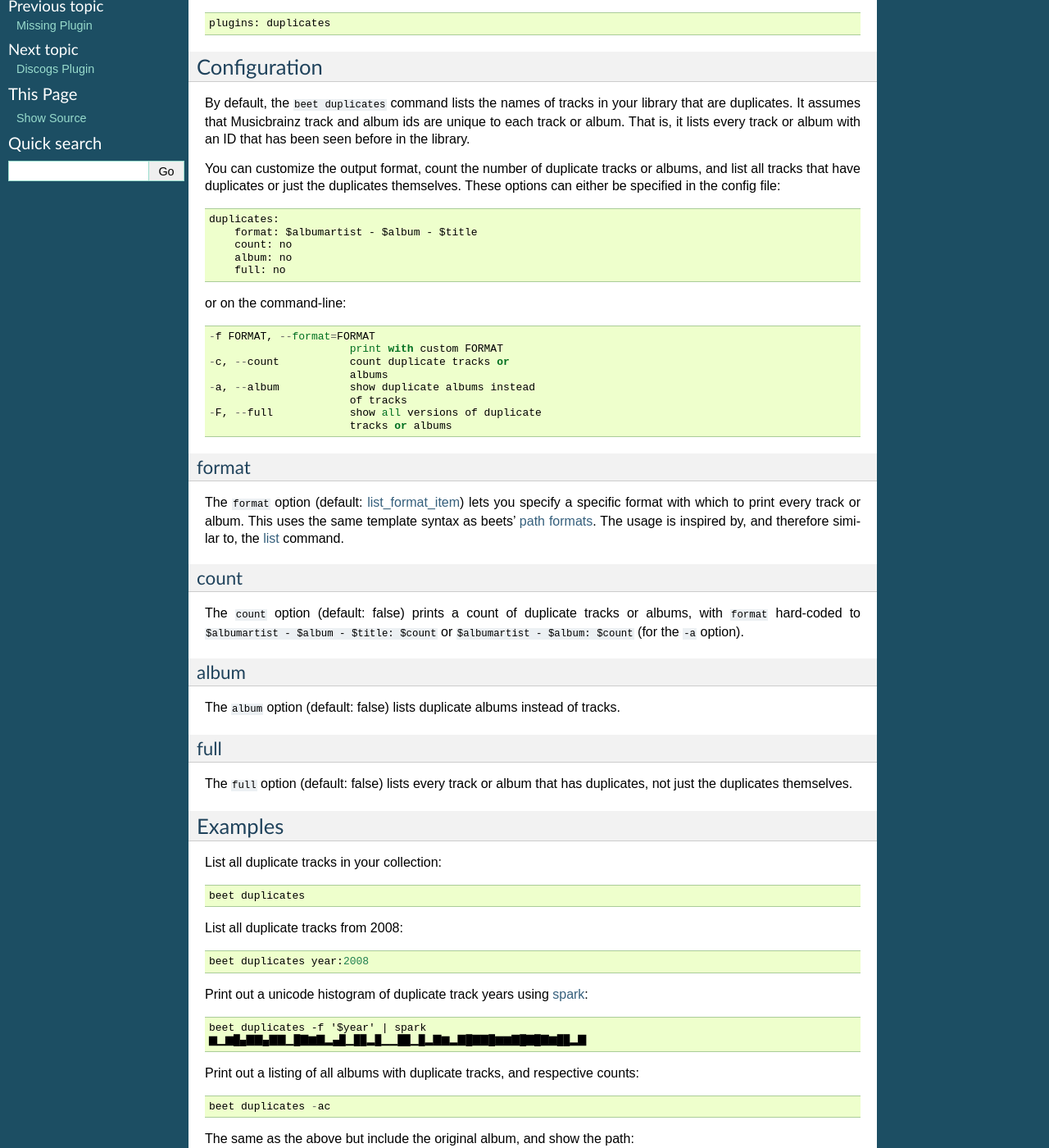
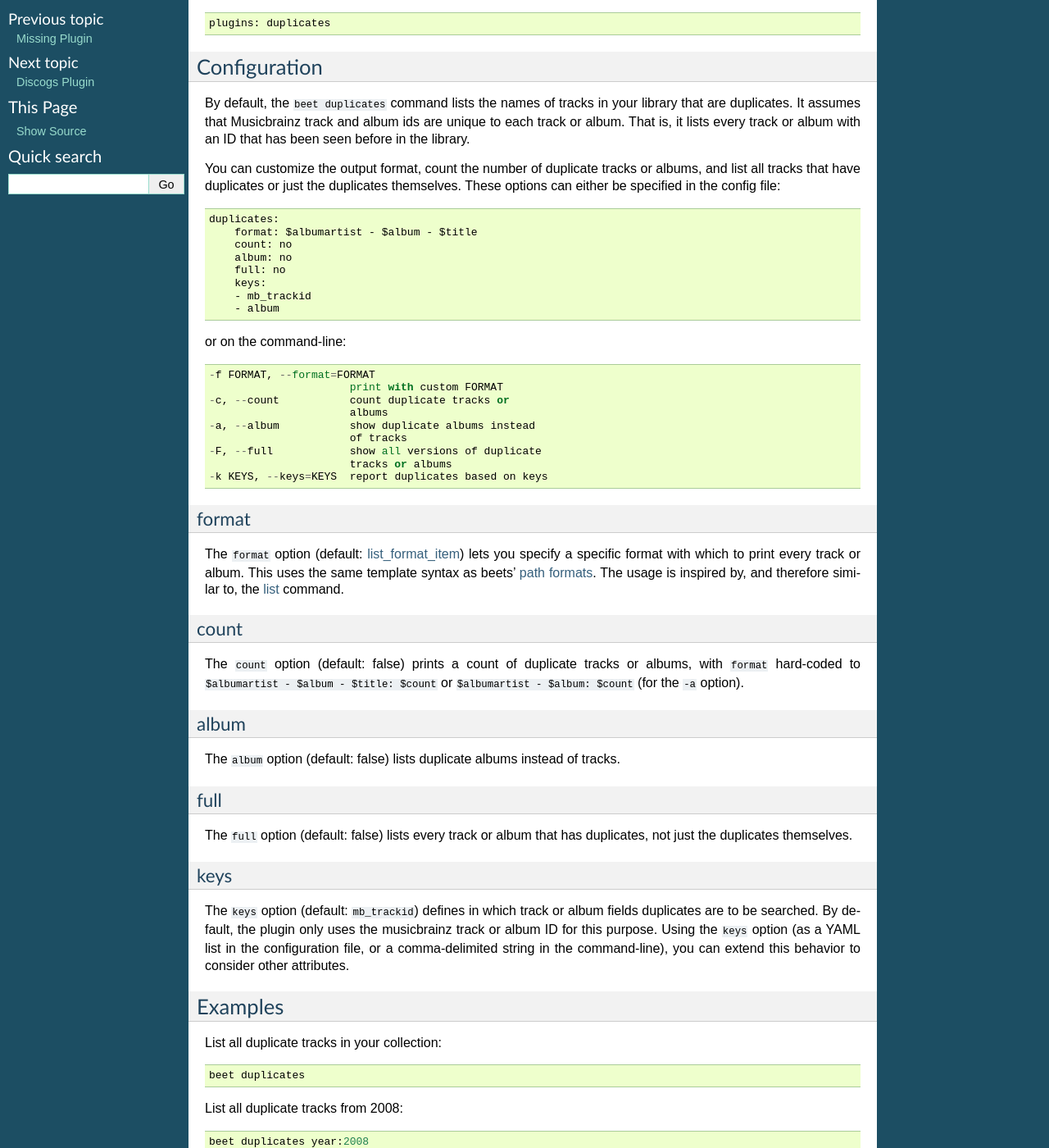
Before and after one commit to google-code-export/beets, a Sphinx documentation site: the page built from docs/plugins/duplicates.rst, in a window 1280 px wide and 1400 px high, scrolled down 232 px. Shown: the whole window at 82% size. Built offline with Sphinx 7.4.7, drawn with Linux system fonts in a browser that asks for light colours; some of the changed text lies outside the part shown.

Commit message:
add 'keys' option to allow duplicate matching on arbitrary attributes
- towards addressing #427
- TODO: invert key list
- TODO: implement alternative strategies (fp, md5, etc)

```diff
--- a/docs/changelog.rst
+++ b/docs/changelog.rst
@@ -5,6 +5,9 @@
 ----------------------
 
 New features:
+
+* :doc:`/plugins/duplicates`: The new ``keys`` option allows you to specify
+  arbitrary fields over which to consider potential duplicates.
 
 * :doc:`/plugins/lastgenre`: The new ``multiple`` option has been replaced
   with the ``count`` option, which lets you limit the number of genres added
--- a/docs/plugins/duplicates.rst
+++ b/docs/plugins/duplicates.rst
@@ -31,6 +31,9 @@
         count: no
         album: no
         full: no
+	keys:
+	- mb_trackid
+	- album
 
 or on the command-line::
 
@@ -42,6 +45,8 @@
                           of tracks
     -F, --full            show all versions of duplicate
                           tracks or albums
+    -k KEYS, --keys=KEYS  report duplicates based on keys
+
 
 format
 ~~~~~~
@@ -72,6 +77,17 @@
 The ``full`` option (default: false) lists every track or album that
 has duplicates, not just the duplicates themselves.
 
+keys
+~~~~
+
+The ``keys`` option (default: ``mb_trackid``) defines in which track
+or album fields duplicates are to be searched. By default, the plugin
+only uses the musicbrainz track or album ID for this purpose. Using the
+``keys`` option (as a YAML list in the configuration file, or a
+comma-delimited string in the command-line), you can extend this behavior
+to consider other attributes.
+
+
 Examples
 --------
 
@@ -97,9 +113,15 @@
   beet duplicates -acf '$path'
 
 
+Get rid of false positives arising from the same track existing in different albums::
+
+  beet duplicates -k mb_trackid,album
+
 TODO
 ----
 
 - Allow deleting duplicates.
+- Provide option to invert key selection
+- Provide additional strategies for duplicate finding (fingerprint, hash, etc.)
 
 .. _spark: https://github.com/holman/spark
```
Also changed, not shown: 1 other file.
